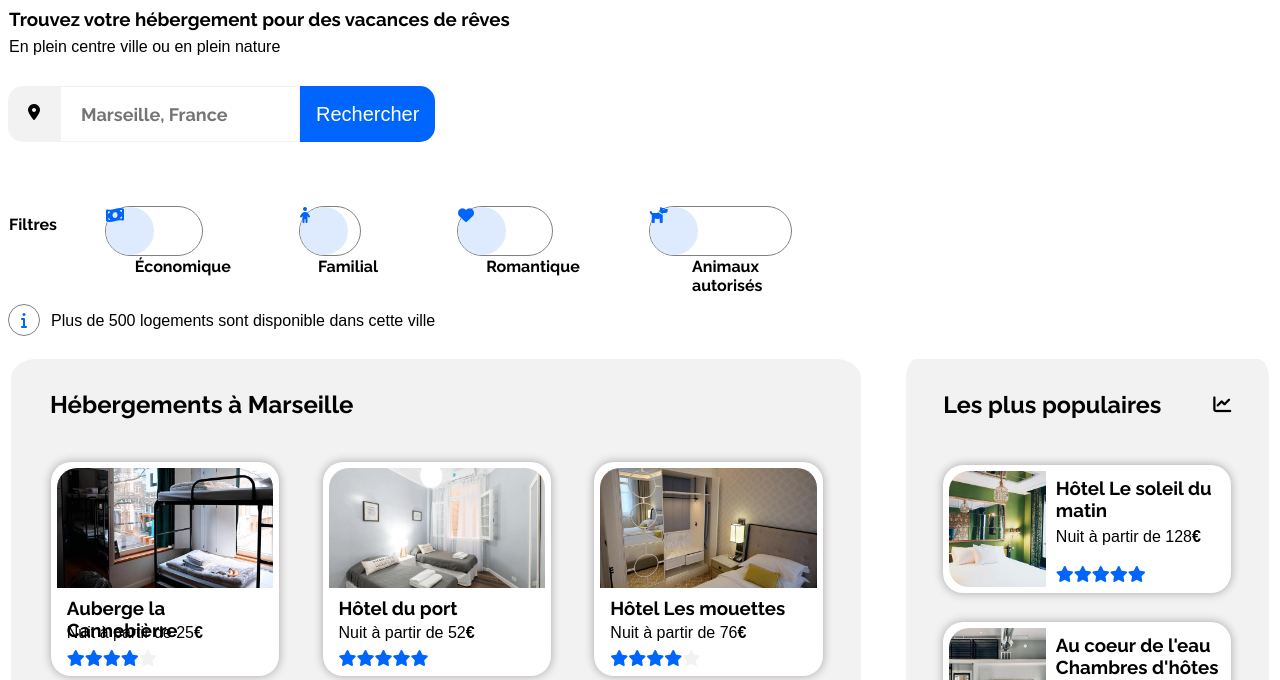
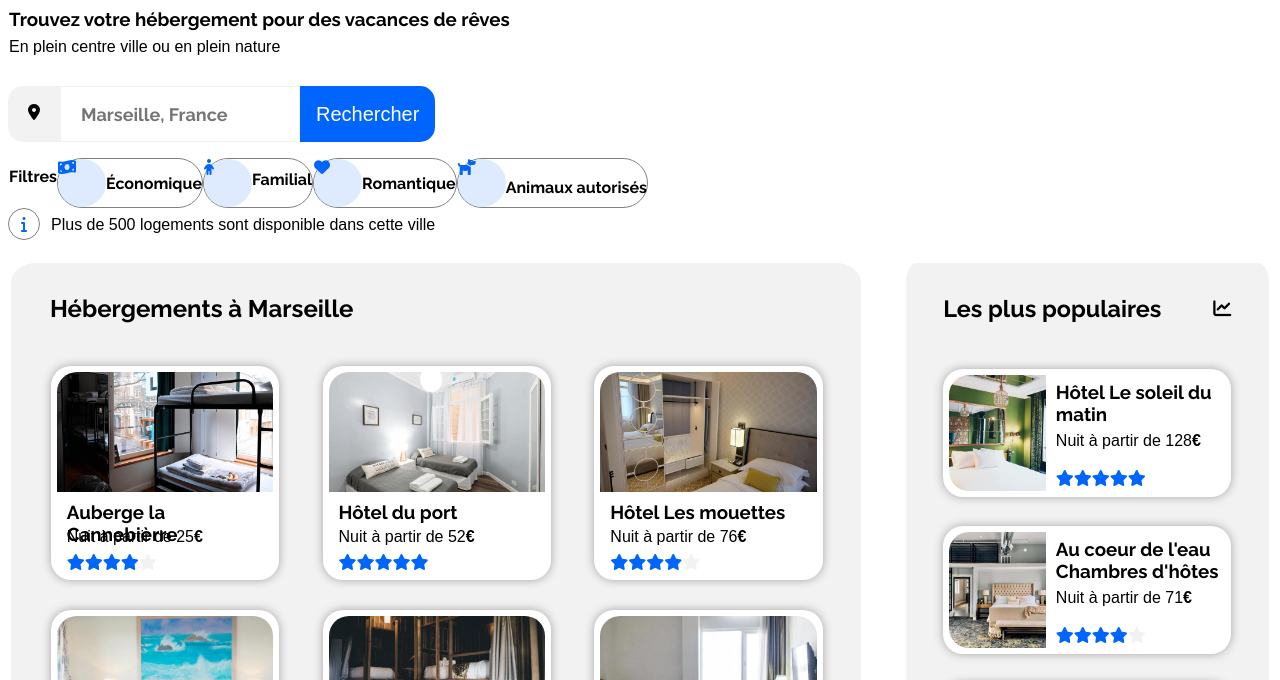
Before and after one commit to sevdaerol/ErolSevda_2_13042021, a plain HTML site: page index.html in a window 1280 px wide. Shown: the part 95-775 px from the top of the page. Drawn offline with Linux system fonts and the light colour scheme; a web font is replaced by a local one.

Commit message:
Add files via upload

```diff
--- a/index.html
+++ b/index.html
@@ -39,10 +39,10 @@
             <div class="section_filtres">
                 <p class="pfiltres">Filtres</p>
                     <div class="filtres">
-                        <div class="bulle_filtres"><a href="#"><i class="fas fa-money-bill-wave"></i><p class="textefiltres">Économique</p></a></div>
-                        <div class="bulle_filtres"><a href="#"><i class="fas fa-child"></i><p class="textefiltres">Familial</p></a></div>
-                        <div class="bulle_filtres"><a href="#"><i class="fas fa-heart"></i><p class="textefiltres">Romantique</p></a></div>
-                        <div class="bulle_filtres"><a href="#"><i class="fas fa-dog"></i><p class="textefiltres">Animaux autorisés</p></a></div>
+                        <div class="bulle_filtres"><i class="fas fa-money-bill-wave"></i><div class="textefiltres">Économique</div></div>
+                        <div class="bulle_filtres"><i class="fas fa-child"></i><div class="textefiltres">Familial</div></div>
+                        <div class="bulle_filtres"><i class="fas fa-heart"></i><div class="textefiltres">Romantique</div></div>
+                        <div class="bulle_filtres"><i class="fas fa-dog"></i><div class="textefiltres">Animaux autorisés</div></div>
                     </div>
             </div>
             <div class="resultats">
--- a/style.css
+++ b/style.css
@@ -174,8 +174,8 @@ form
     list-style-type: none;
     display: flex;
     font-size: 1em;
+    width: 100%;
     text-decoration: none;
-    justify-content: center;
     object-fit: cover;
     align-items: center;
 }
@@ -183,13 +183,13 @@ form
 {
     display: flex;
     width: fit-content;
-    margin: 3rem;
     justify-content: center;
     cursor: pointer;
     border: 1px solid grey;
     border-radius: 15rem;
     height: 50px;
 }
+
 .fa-money-bill-wave, .fa-child, .fa-heart, .fa-dog
 {
     display: flex;
@@ -207,7 +207,7 @@ form
 {
     display: flex;
     font-family: 'Raleway-bold';
-    margin-left: 30%;
+    margin-top: 10%;
 }
 
 .filtres :hover
```
